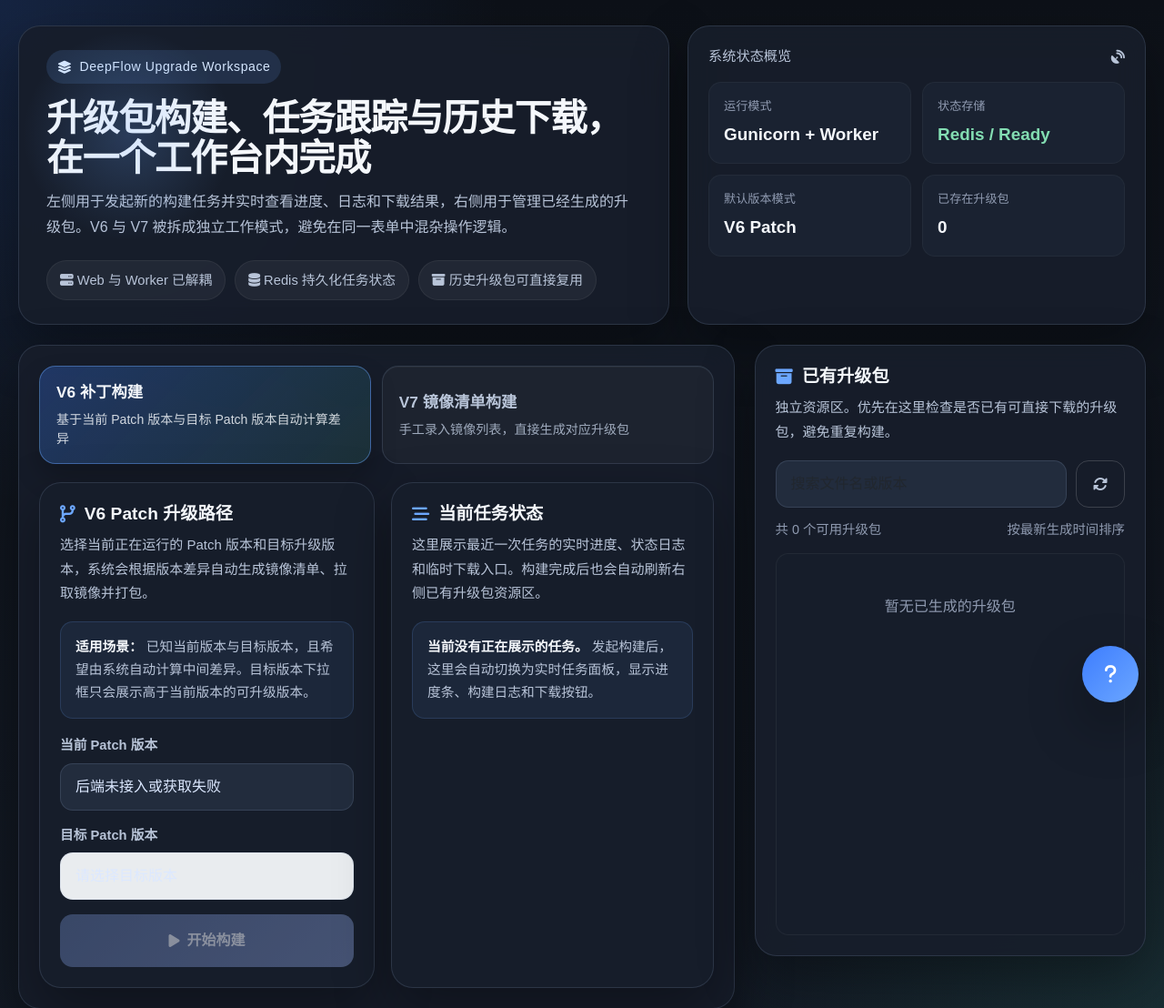
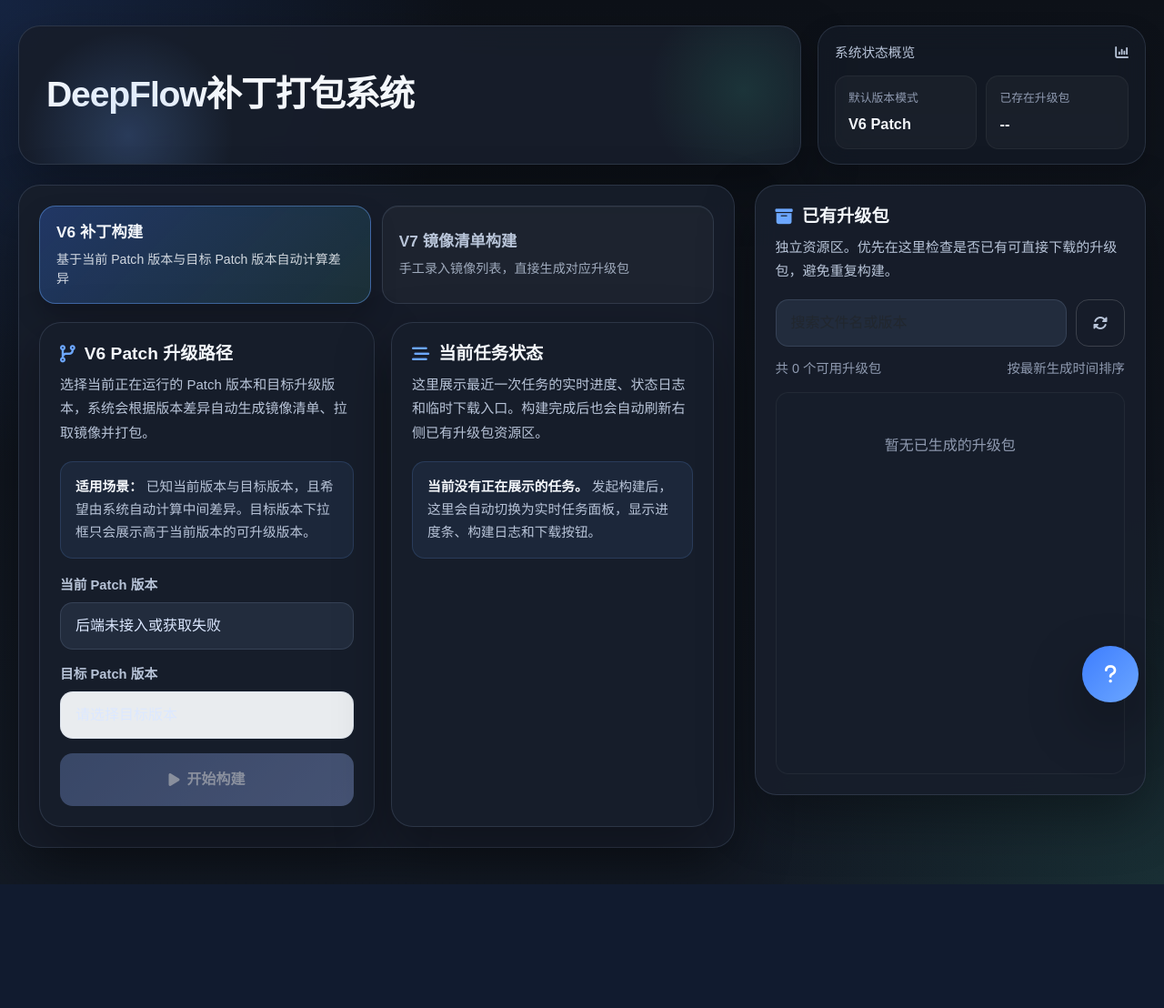
Before and after one commit to seventhocean/auto_packing, a Flask app: page / in a window 1280 px wide. Shown: the top 1108 px of the page at 91% size. After the commit the page ends 972 px from the top, so only its background shows below. Run offline with Flask 2, Linux system fonts and the light colour scheme; data that the repository does not hold is empty; some libraries are stand-ins or nearby versions.

Commit message:
整体布局
  - 深色科技风背景，带一点蓝绿渐变和玻璃拟态卡片。
  - 页面分成两层：
      - 顶部一条简洁横幅
      - 下方左右双栏主工作区

  顶部

  - 左侧是一块简洁标题卡，只显示：
  - 右侧是一个较轻量的“系统状态概览”卡：
      - 默认版本模式
      - 已存在升级包数量

  下方主区域

  - 左侧是主操作区，权重最高：
      - 顶部两个切换标签：
          - V6 补丁构建
          - V7 镜像清单构建
      - V6 模式下：
          - 当前 Patch 版本下拉框
          - 目标 Patch 版本下拉框
          - 开始构建按钮
      - V7 模式下：
          - 镜像列表文本框
          - 开始构建按钮
      - 下面是任务状态区：
          - 进度条
          - 实时日志
          - 下载按钮
  - 右侧是已有升级包区域：
      - 搜索框
      - 刷新按钮
      - 文件列表
      - 下载入口

```diff
--- a/templates/index.html
+++ b/templates/index.html
@@ -54,8 +54,8 @@
 
         .hero {
             display: grid;
-            grid-template-columns: minmax(0, 1.35fr) minmax(320px, 0.95fr);
-            gap: 20px;
+            grid-template-columns: minmax(0, 1.55fr) minmax(280px, 0.65fr);
+            gap: 18px;
             margin-bottom: 22px;
         }
 
@@ -72,9 +72,21 @@
         }
 
         .hero-card {
-            padding: 26px 30px;
+            padding: 24px 30px;
             position: relative;
             overflow: hidden;
+            min-height: 116px;
+            display: flex;
+            align-items: center;
+        }
+
+        .status-card {
+            padding: 18px 18px 16px;
+            background: rgba(20, 27, 39, 0.76);
+            box-shadow: 0 12px 28px rgba(0, 0, 0, 0.18);
+            display: grid;
+            gap: 12px;
+            align-content: start;
         }
 
         .hero-card::before {
@@ -87,56 +99,23 @@
             pointer-events: none;
         }
 
-        .eyebrow {
-            display: inline-flex;
-            align-items: center;
-            gap: 8px;
-            padding: 8px 12px;
-            border-radius: 999px;
-            background: rgba(108, 167, 255, 0.14);
-            color: #d6e7ff;
-            font-size: 0.88rem;
-            letter-spacing: 0.04em;
-            margin-bottom: 16px;
+        .hero-card::after {
+            content: "";
+            position: absolute;
+            right: -48px;
+            top: -40px;
+            width: 220px;
+            height: 220px;
+            background: radial-gradient(circle, rgba(68, 196, 161, 0.14), transparent 68%);
+            pointer-events: none;
         }
 
-        h1 {
-            margin: 0 0 12px;
-            font-size: 2.55rem;
+        .hero-title {
+            margin: 0;
+            font-size: 2.45rem;
             line-height: 1.08;
             font-weight: 700;
             letter-spacing: -0.03em;
-        }
-
-        .hero-desc {
-            max-width: 760px;
-            margin: 0;
-            color: var(--text-sub);
-            font-size: 1rem;
-            line-height: 1.75;
-        }
-
-        .hero-meta {
-            display: flex;
-            flex-wrap: wrap;
-            gap: 10px;
-            margin-top: 22px;
-        }
-
-        .meta-pill {
-            padding: 10px 14px;
-            border-radius: 999px;
-            background: rgba(255, 255, 255, 0.05);
-            border: 1px solid rgba(255, 255, 255, 0.06);
-            color: var(--text-sub);
-            font-size: 0.92rem;
-        }
-
-        .status-card {
-            padding: 22px;
-            display: grid;
-            gap: 14px;
-            align-content: start;
         }
 
         .status-title {
@@ -144,36 +123,33 @@
             align-items: center;
             justify-content: space-between;
             color: var(--text-sub);
-            font-size: 0.95rem;
+            font-size: 0.92rem;
             margin-bottom: 2px;
         }
 
         .status-grid {
             display: grid;
             grid-template-columns: repeat(2, minmax(0, 1fr));
-            gap: 12px;
+            gap: 10px;
         }
 
         .status-item {
-            padding: 16px;
+            padding: 14px;
             border-radius: var(--radius-md);
-            background: var(--bg-panel-strong);
-            border: 1px solid rgba(255, 255, 255, 0.04);
+            background: rgba(255, 255, 255, 0.03);
+            border: 1px solid rgba(255, 255, 255, 0.05);
         }
 
         .status-label {
             color: var(--text-muted);
-            font-size: 0.82rem;
-            margin-bottom: 8px;
+            font-size: 0.8rem;
+            margin-bottom: 7px;
         }
 
         .status-value {
-            font-size: 1.18rem;
+            font-size: 1.02rem;
             font-weight: 600;
-        }
-
-        .status-value.ok {
-            color: #83ddb2;
+            color: var(--text-main);
         }
 
         .layout {
@@ -716,7 +692,7 @@
                 padding: 18px 14px 32px;
             }
 
-            h1 {
+            .hero-title {
                 font-size: 2rem;
             }
 
@@ -736,7 +712,6 @@
                 padding: 18px;
             }
 
-            .tabs-bar,
             .status-grid {
                 grid-template-columns: 1fr;
             }
@@ -755,35 +730,14 @@
     <div class="page-shell">
         <section class="hero">
             <div class="hero-card">
-                <div class="eyebrow">
-                    <i class="fas fa-layer-group"></i>
-                    DeepFlow Upgrade Workspace
-                </div>
-                <h1>升级包构建、任务跟踪与历史下载，在一个工作台内完成</h1>
-                <p class="hero-desc">
-                    左侧用于发起新的构建任务并实时查看进度、日志和下载结果，右侧用于管理已经生成的升级包。V6 与
-                    V7 被拆成独立工作模式，避免在同一表单中混杂操作逻辑。
-                </p>
-                <div class="hero-meta">
-                    <div class="meta-pill"><i class="fas fa-server"></i> Web 与 Worker 已解耦</div>
-                    <div class="meta-pill"><i class="fas fa-database"></i> Redis 持久化任务状态</div>
-                    <div class="meta-pill"><i class="fas fa-box-archive"></i> 历史升级包可直接复用</div>
-                </div>
+                <h1 class="hero-title">DeepFlow补丁打包系统</h1>
             </div>
             <aside class="status-card">
                 <div class="status-title">
                     <span>系统状态概览</span>
-                    <i class="fas fa-satellite-dish"></i>
+                    <i class="fas fa-chart-column"></i>
                 </div>
                 <div class="status-grid">
-                    <div class="status-item">
-                        <div class="status-label">运行模式</div>
-                        <div class="status-value">Gunicorn + Worker</div>
-                    </div>
-                    <div class="status-item">
-                        <div class="status-label">状态存储</div>
-                        <div class="status-value ok">Redis / Ready</div>
-                    </div>
                     <div class="status-item">
                         <div class="status-label">默认版本模式</div>
                         <div class="status-value" id="currentModeLabel">V6 Patch</div>
@@ -1130,7 +1084,6 @@ deepflow-server_tag: v6.6.5617</span>
 
         function updateFilesSummary(count) {
             document.getElementById('filesSummary').textContent = `共 ${count} 个可用升级包`;
-            document.getElementById('existingFilesCount').textContent = String(count);
         }
 
         function renderVersionOptions(isError = false) {
@@ -1173,7 +1126,6 @@ deepflow-server_tag: v6.6.5617</span>
             });
             document.getElementById('v6Panel').classList.toggle('active', series === 'v6');
             document.getElementById('v7Panel').classList.toggle('active', series === 'v7');
-            document.getElementById('currentModeLabel').textContent = series === 'v6' ? 'V6 Patch' : 'V7 Image List';
             checkBuildBtnStatus();
         }
 
```
